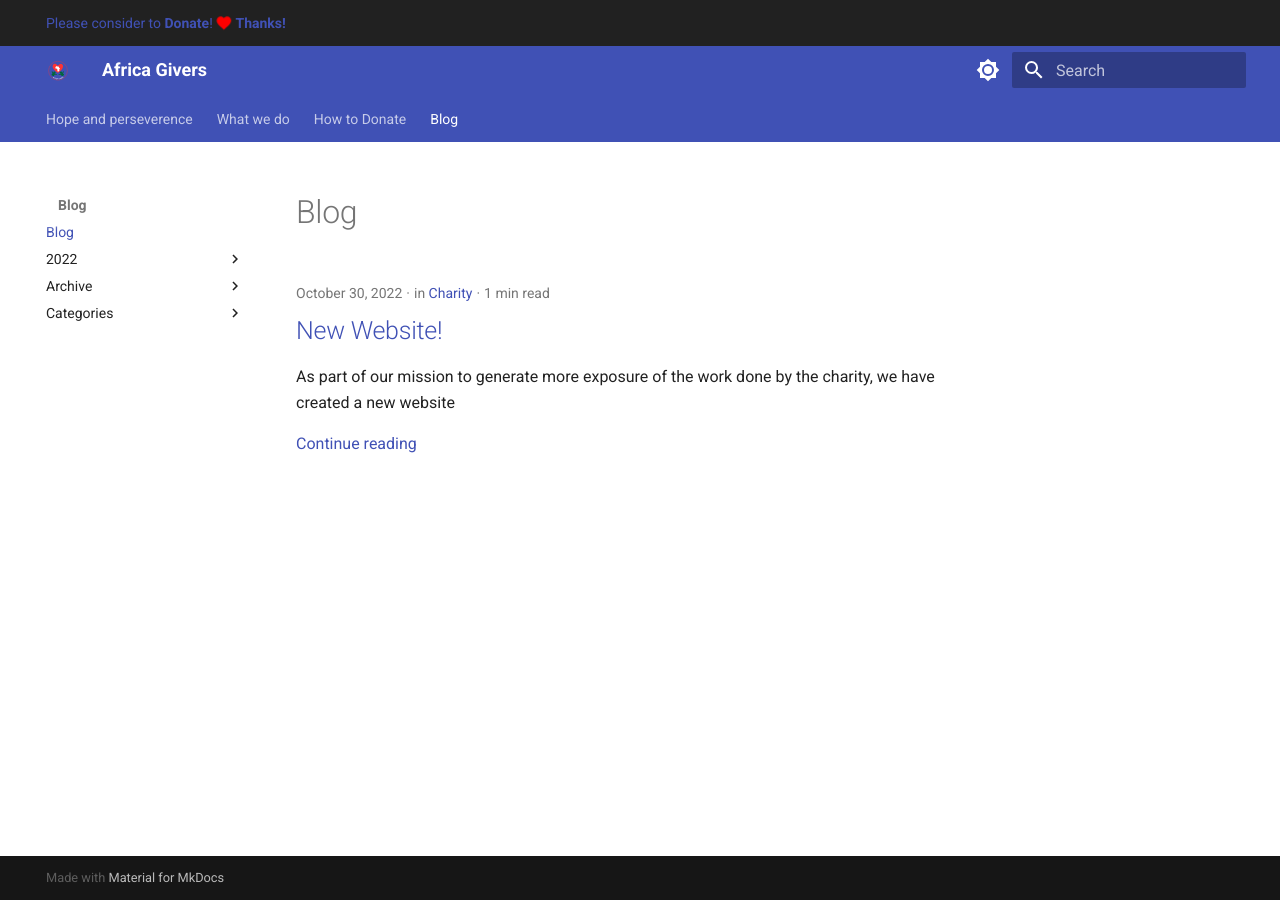
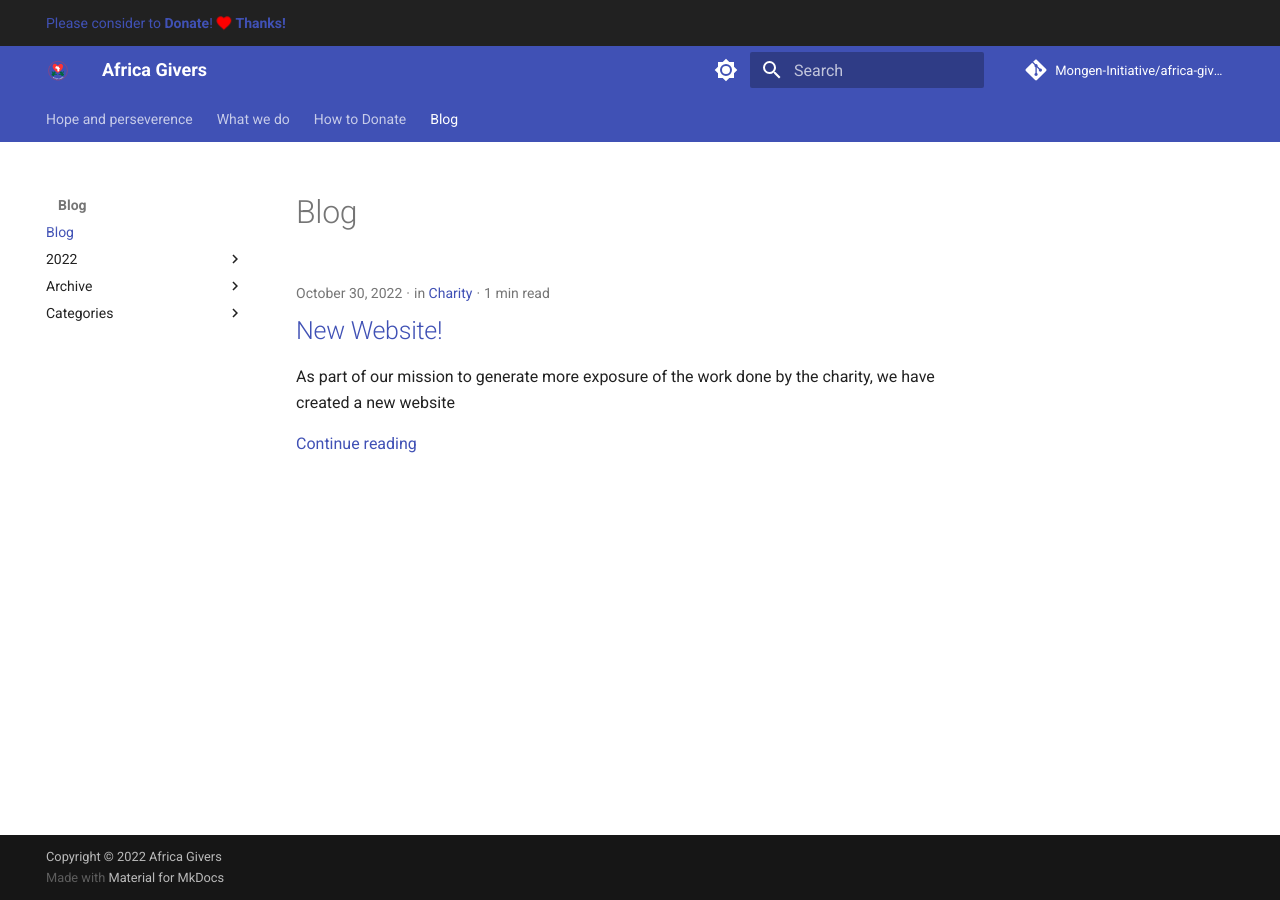
Before and after one commit to Mongen-Initiative/africa-givers, an MkDocs documentation site: the page built from docs/blog/index.md, in a window 1280 px wide. Built offline with MkDocs 1.6.1 and Material for MkDocs 9.7.7, drawn with Linux system fonts in a browser that asks for light colours; comment, search, counter and statistics services are not loaded.

Commit message:
Update mkdocs.yml

```diff
--- a/mkdocs.yml
+++ b/mkdocs.yml
@@ -1,6 +1,15 @@
 site_name: Africa Givers
 site_description: >-
   Bringing hope throughout perseverence
+site_url: https://africagivers.org/
+
+# Repository
+repo_name: Mongen-Initiative/africa-givers
+repo_url: https://github.com/Mongen-Initiative/africa-givers
+
+# Copyright
+copyright: Copyright &copy;  2022 Africa Givers
+
 theme:
   name: material
   language: en
```
